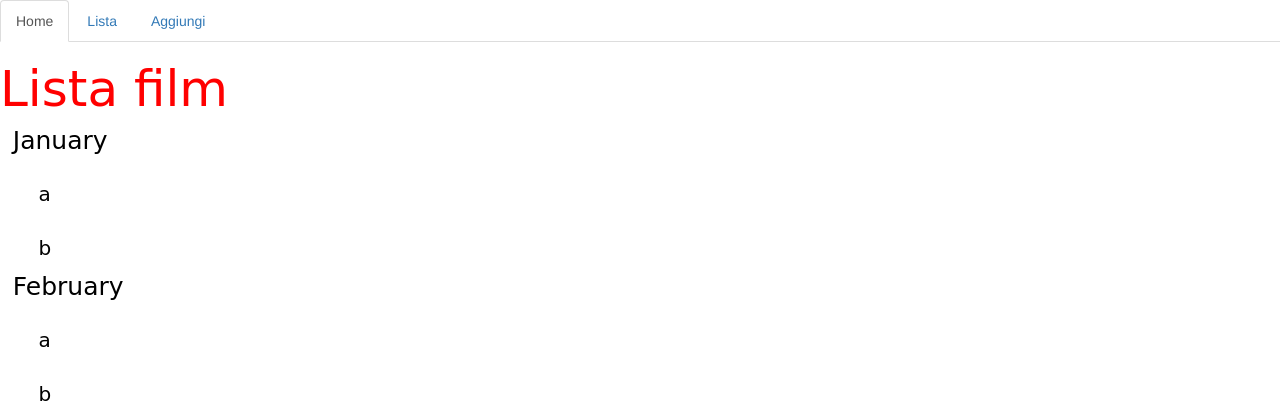
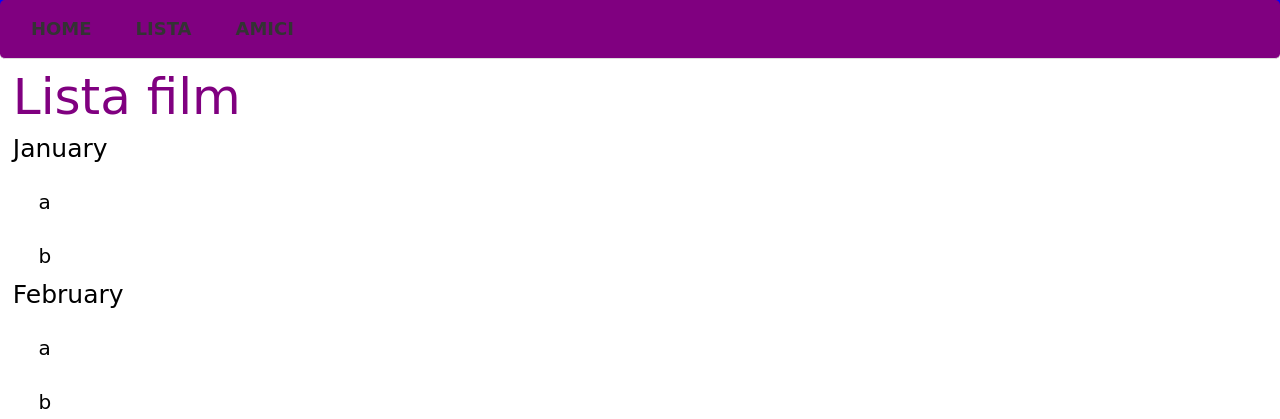
Before and after one commit to bergio13/webapp_v2, a Flask app: page /lista in a window 1280 px wide. Shown: the top 419 px of the page. Run offline with Flask 2, Linux system fonts and the light colour scheme; some libraries are stand-ins or nearby versions.

Commit message:
modified:   templates/base.html

```diff
--- a/templates/base.html
+++ b/templates/base.html
@@ -11,18 +11,20 @@
         <style>
             h1 {
                 font-size: 50px;
-                font-family: "Comic Sans MS", cursive, sans-serif;
+                font-family: "Comic Sans MS", sans-serif;
                 font-weight: normal;
-                color: red;
+                color: purple;
                 text-align: left;
+                margin-left: 1%;
             }
 
             h3 {
                 font-size: 30px;
-                font-family: "Comic Sans MS", cursive, sans-serif;
+                font-family: "Comic Sans MS", cursive, sans-serif";
                 font-weight: normal;
                 color: black;
                 text-align: left;
+                margin-left: 1%;
                 margin-bottom: 2%;
             }
 
@@ -54,15 +56,61 @@
                 margin-left: 3%;
             }
 
+            .navbar {
+                margin-bottom: 0;
+                border-radius: 0;
+                box-shadow: 0px 2px 2px rgba(0, 0, 0, 0.1);
+                background-color: blue;
+                z-index: 9999;
+            }
+
+            .nav-tabs {
+                  position: fixed;
+                  background-color: purple;
+                  top: 0;
+                  left: 0;
+                  right: 0;
+                  width: 100%;
+                  border-radius: 5px;
+                  display: flex;
+                  justify-content: left;
+                  padding: 10px;
+                }
+
+            .nav-tabs li {
+                  margin: 0 10px;
+                }
+
+            .nav-tabs li a {
+                color: #333;
+                font-weight: bold;
+                font-family: "Comic Sans MS", cursive, sans-serif;
+                text-transform: uppercase;
+                font-size: 18px;
+                padding: 5px 10px;
+                }
+
+            .nav-tabs li.active a {
+                  color: #fff;
+                  background-color: #007bff;
+                  border-radius: 5px;
+                }
+
+            .nav-tabs li:hover a {
+                  color: #007bff;
+                  text-decoration: none;
+                }
         </style>
+
         {% endblock %}
+
     </head>
     <body>
-        <div>
-            <ul class="nav nav-tabs">
-                <li class="active"><a href="/">Home</a></li>
+        <div class="navbar">
+            <ul class="nav nav-tabs" >
+                <li><a href="/">Home</a></li>
                 <li><a href="lista">Lista</a></li>
-                <li><a href="aggiungi.html">Aggiungi</a></li>
+                <li><a href="aggiungi.html">Amici</a></li>
             </ul>
         </div>
         {% block content %}
```
